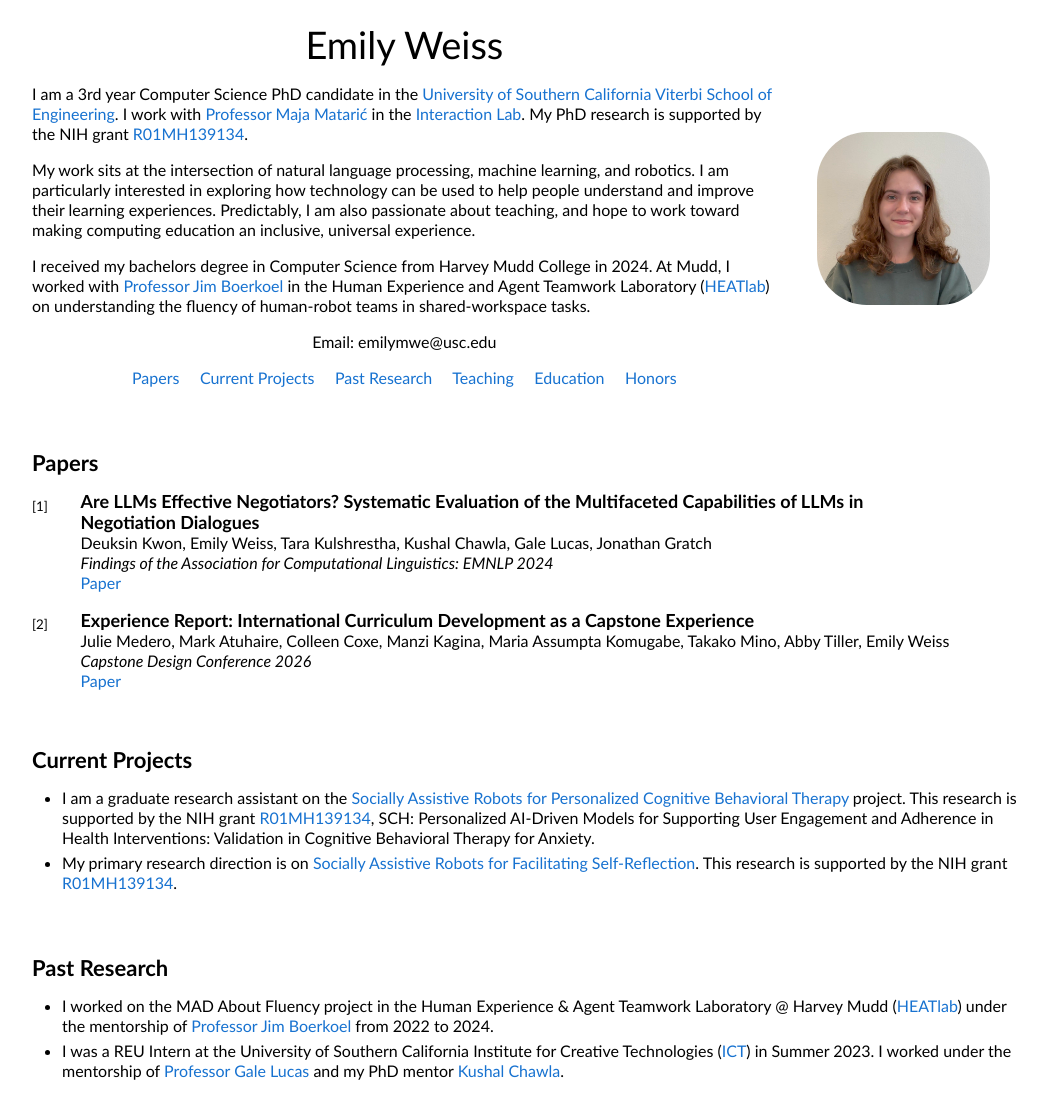
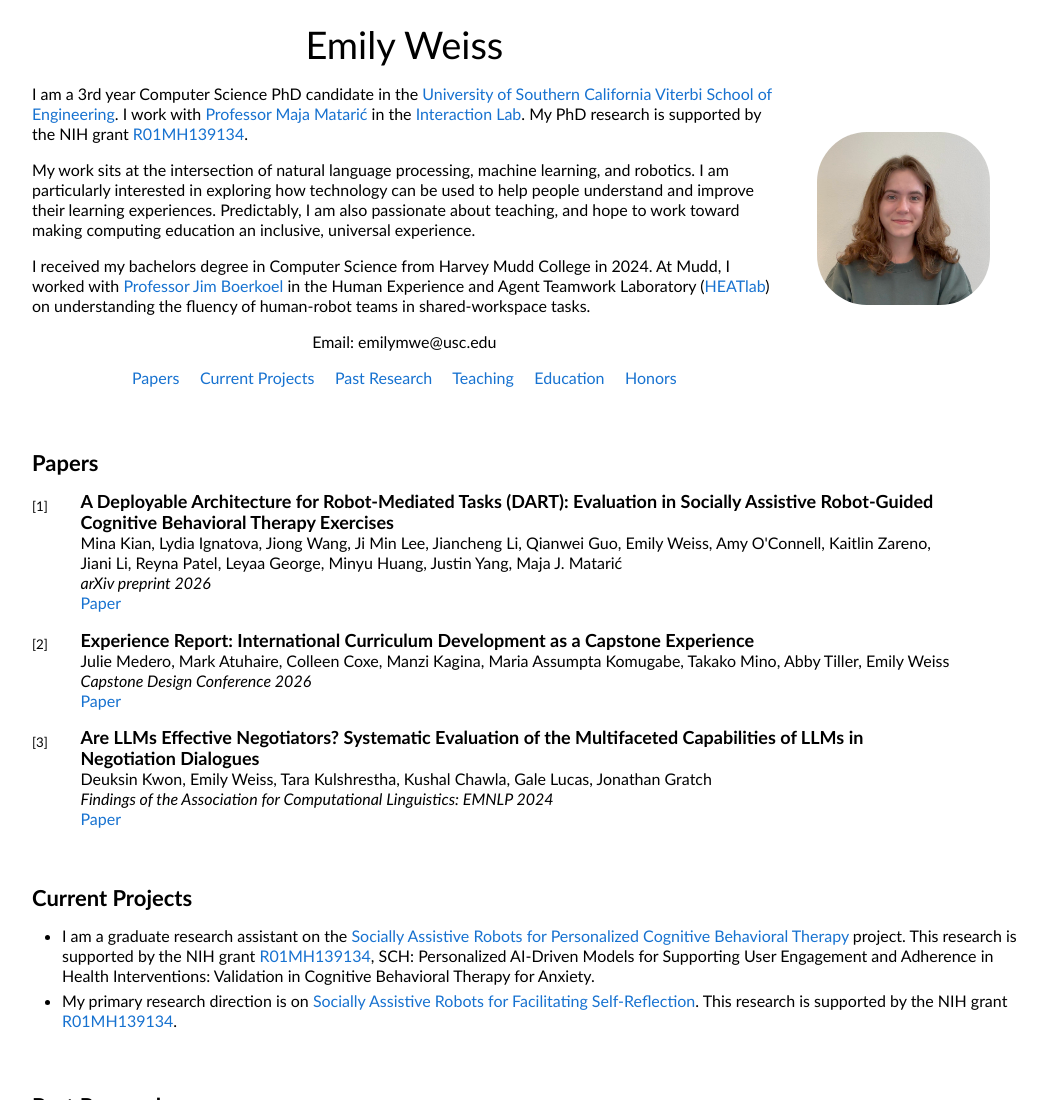
Before and after one commit to emilymweiss/emilyweiss, a plain HTML site: page index.html in a window 1280 px wide. Shown: the top 1100 px of the page, without its empty margins (118-1165 px from the left). Drawn offline with Linux system fonts and the light colour scheme.

Commit message:
Update index.html

```diff
--- a/index.html
+++ b/index.html
@@ -68,18 +68,17 @@
         </tbody></table>
 
         <table style="width:100%;border:0px;border-spacing:0px;border-collapse:separate;margin-right:auto;margin-left:auto;"><tbody>
-
           <tr>
             <td style="padding:10px 20px 10px 10px;width:75%;vertical-align:middle">
               <div><small>[1]</small></div>
               <div style="margin-left:5%; margin-right:5%;margin-top:-2.55%;">
-              <papertitle>Are LLMs Effective Negotiators? Systematic Evaluation of the Multifaceted Capabilities of LLMs in Negotiation Dialogues</papertitle>
+              <papertitle>A Deployable Architecture for Robot-Mediated Tasks (DART): Evaluation in Socially Assistive Robot-Guided Cognitive Behavioral Therapy Exercises</papertitle>
               <br>
-              Deuksin Kwon, Emily Weiss, Tara Kulshrestha, Kushal Chawla, Gale Lucas, Jonathan Gratch
+              Mina Kian, Lydia Ignatova, Jiong Wang, Ji Min Lee, Jiancheng Li, Qianwei Guo, Emily Weiss, Amy O'Connell, Kaitlin Zareno, Jiani Li, Reyna Patel, Leyaa George, Minyu Huang, Justin Yang, Maja J. Matarić
               <br>
-              <em>Findings of the Association for Computational Linguistics: EMNLP 2024</em>
+              <em>arXiv preprint 2026</em>
               <br>
-             <a href="https://aclanthology.org/2024.findings-emnlp.310/">Paper</a>
+             <a href="https://arxiv.org/abs/2609.12349">Paper</a>
              </div>
             </td>
           </tr>
@@ -98,6 +97,23 @@
              </div>
             </td>
           </tr>
+
+          <tr>
+            <td style="padding:10px 20px 10px 10px;width:75%;vertical-align:middle">
+              <div><small>[3]</small></div>
+              <div style="margin-left:5%; margin-right:5%;margin-top:-2.55%;">
+              <papertitle>Are LLMs Effective Negotiators? Systematic Evaluation of the Multifaceted Capabilities of LLMs in Negotiation Dialogues</papertitle>
+              <br>
+              Deuksin Kwon, Emily Weiss, Tara Kulshrestha, Kushal Chawla, Gale Lucas, Jonathan Gratch
+              <br>
+              <em>Findings of the Association for Computational Linguistics: EMNLP 2024</em>
+              <br>
+             <a href="https://aclanthology.org/2024.findings-emnlp.310/">Paper</a>
+             </div>
+            </td>
+          </tr>
+
+
 
         </tbody></table>
 
```
